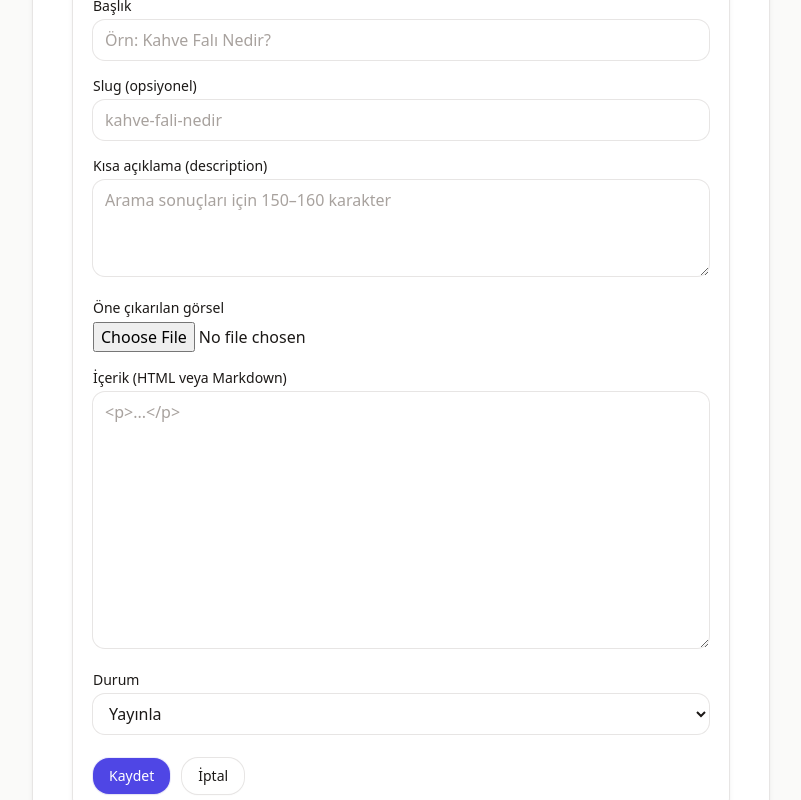
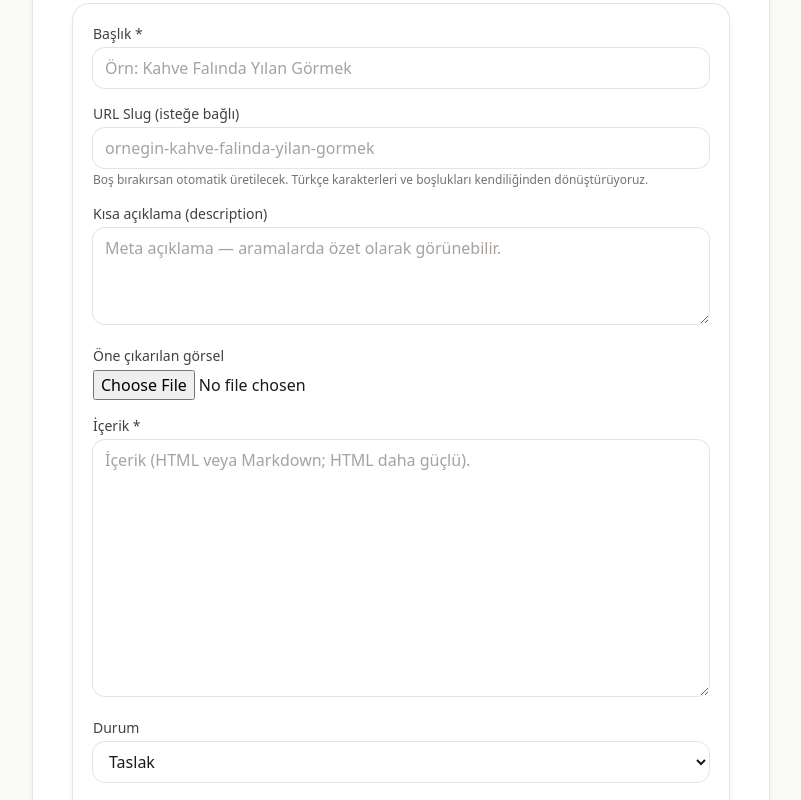
Before and after one commit to kuleliworks/kahve-fali, a Next.js app: page /panel/blog/yeni in a window 1280 px wide. Shown: the part 300-1100 px from the top of the page, without its empty margins (239-1040 px from the left). Built offline with nearby package versions, Linux system fonts and the light colour scheme.

Commit message:
Update NewPostClient.tsx

```diff
--- a/app/panel/blog/yeni/NewPostClient.tsx
+++ b/app/panel/blog/yeni/NewPostClient.tsx
@@ -1,139 +1,227 @@
-// app/panel/blog/yeni/NewPostClient.tsx
 "use client";
 
-import { useState } from "react";
-import { useRouter } from "next/navigation";
+import { useState, useRef } from "react";
 import BlogImageUpload from "@/components/BlogImageUpload";
 
-type Status = "pub" | "draft";
+type Draft = {
+  title?: string;
+  slug?: string;
+  description?: string;
+  image?: string;
+  content?: string;
+  status?: "draft" | "pub";
+};
 
 export default function NewPostClient() {
-  const [d, setD] = useState({
-    title: "",
-    slug: "",
-    description: "",
-    image: "",
-    content: "",
-    status: "pub" as Status,
-  });
-  const [saving, setSaving] = useState(false);
-  const [err, setErr] = useState<string | null>(null);
-  const router = useRouter();
+  const [d, setD] = useState<Draft>({ status: "draft" });
+  const [loading, setLoading] = useState(false);
+  const [error, setError] = useState<string | null>(null);
 
-  async function handleSubmit(e: React.FormEvent) {
+  // Kayıt sonrası üstte göstereceğimiz bildirim
+  const [notice, setNotice] = useState<{ slug: string } | null>(null);
+
+  const controllerRef = useRef<AbortController | null>(null);
+
+  const handleSubmit = async (e: React.FormEvent) => {
     e.preventDefault();
-    setErr(null);
+    setError(null);
 
-    if (!d.title.trim()) {
-      setErr("Başlık zorunludur.");
+    const title = (d.title || "").trim();
+    const content = (d.content || "").trim();
+    if (!title || !content) {
+      setError("Başlık ve içerik zorunludur.");
       return;
     }
 
-    setSaving(true);
     try {
-      const res = await fetch("/api/blog/save", {
+      setLoading(true);
+      controllerRef.current?.abort();
+      const controller = new AbortController();
+      controllerRef.current = controller;
+
+      // slug’ı olduğu gibi gönderiyoruz (backend uniq kontrolü var)
+      const payload = {
+        title,
+        slug: (d.slug || "").trim(),
+        description: (d.description || "").trim(),
+        image: (d.image || "").trim(),
+        content,
+        status: d.status || "draft",
+      };
+
+      const res = await fetch("/api/blog/create", {
         method: "POST",
         headers: { "Content-Type": "application/json" },
+        body: JSON.stringify(payload),
+        signal: controller.signal,
         cache: "no-store",
-        body: JSON.stringify(d),
       });
 
-      const text = await res.text();
-      let json: any = {};
-      try {
-        json = JSON.parse(text);
-      } catch {
-        json = { ok: false, error: text || `HTTP ${res.status}` };
+      const json = await res.json().catch(() => ({}));
+      if (!res.ok || !json?.ok) {
+        throw new Error(json?.error || "Kayıt başarısız.");
       }
 
-      if (!res.ok || !json?.ok) {
-        throw new Error(json?.error || `HTTP ${res.status}`);
+      // YÖNLENDİRME YOK — Sayfa içinde “başarılı” bar’ı göster
+      const finalSlug: string = json.slug;
+      setNotice({ slug: finalSlug });
+      // Formu sıfırla
+      setD({ status: "draft" });
+      (document.getElementById("title") as HTMLInputElement | null)?.focus();
+    } catch (err: any) {
+      if (err?.name === "AbortError") {
+        setError("İstek iptal edildi, tekrar deneyin.");
+      } else {
+        setError(err?.message || "Beklenmedik hata.");
       }
+    } finally {
+      setLoading(false);
+    }
+  };
 
-      // Başarılı — iki seçenekli basit confirm
-      const go = confirm("Yazı kaydedildi. 'Tamam' ile yazıya git, 'İptal' ile yeni yazı ekle.");
-      if (go) {
-        router.push(`/blog/${encodeURIComponent(json.slug)}`);
-      } else {
-        setD({ title: "", slug: "", description: "", image: "", content: "", status: d.status });
-        window.scrollTo({ top: 0, behavior: "smooth" });
-      }
-    } catch (e: any) {
-      setErr(e?.message || "Kaydetme başarısız.");
-    } finally {
-      setSaving(false);
-    }
-  }
+  const onNewAgain = () => {
+    setNotice(null);
+    setD({ status: "draft" });
+  };
 
   return (
-    <form onSubmit={handleSubmit} className="mx-auto max-w-3xl p-4">
-      <div className="k-card">
-        <h1 className="text-xl font-semibold">Yeni Yazı</h1>
+    <div className="mx-auto max-w-3xl px-4 py-8">
+      {/* ÜST BİLDİRİM BAR */}
+      {notice && (
+        <div className="fixed inset-x-0 top-0 z-50">
+          <div className="mx-auto max-w-3xl px-4">
+            <div className="mt-2 rounded-xl border border-emerald-200 bg-emerald-50 p-4 shadow">
+              <div className="flex flex-col gap-3 sm:flex-row sm:items-center sm:justify-between">
+                <div className="text-emerald-800">
+                  <strong>Yazı oluşturuldu.</strong> İşlemin tamamlandı.
+                </div>
+                <div className="flex gap-2">
+                  <button
+                    type="button"
+                    className="btn btn-primary"
+                    onClick={() =>
+                      window.open(`/blog/${encodeURIComponent(notice.slug)}`, "_blank", "noopener")
+                    }
+                  >
+                    Yazıyı gör
+                  </button>
+                  <button type="button" className="btn btn-ghost" onClick={onNewAgain}>
+                    Yeni yazı
+                  </button>
+                </div>
+              </div>
+            </div>
+          </div>
+        </div>
+      )}
 
-        <label className="mt-4 block text-sm font-medium">Başlık</label>
+      <h1 className="mb-6 text-2xl font-semibold">Yeni Blog Yazısı</h1>
+
+      <form onSubmit={handleSubmit} className="k-card space-y-4">
+        {/* Başlık */}
+        <div>
+          <label htmlFor="title" className="block text-sm font-medium text-stone-700">
+            Başlık *
+          </label>
           <input
+            id="title"
             className="input mt-1"
-          value={d.title}
+            placeholder="Örn: Kahve Falında Yılan Görmek"
+            value={d.title || ""}
             onChange={(e) => setD({ ...d, title: e.target.value })}
-          placeholder="Örn: Kahve Falı Nedir?"
+            required
           />
+        </div>
 
-        <label className="mt-4 block text-sm font-medium">Slug (opsiyonel)</label>
+        {/* Slug */}
+        <div>
+          <label htmlFor="slug" className="block text-sm font-medium text-stone-700">
+            URL Slug (isteğe bağlı)
+          </label>
           <input
+            id="slug"
             className="input mt-1"
-          value={d.slug}
+            placeholder="ornegin-kahve-falinda-yilan-gormek"
+            value={d.slug || ""}
             onChange={(e) => setD({ ...d, slug: e.target.value })}
-          placeholder="kahve-fali-nedir"
           />
+          <p className="mt-1 text-xs text-stone-500">
+            Boş bırakırsan otomatik üretilecek. Türkçe karakterleri ve boşlukları kendiliğinden
+            dönüştürüyoruz.
+          </p>
+        </div>
 
-        <label className="mt-4 block text-sm font-medium">Kısa açıklama (description)</label>
+        {/* Açıklama */}
+        <div>
+          <label htmlFor="desc" className="block text-sm font-medium text-stone-700">
+            Kısa açıklama (description)
+          </label>
           <textarea
+            id="desc"
             className="input mt-1 h-24"
-          value={d.description}
+            placeholder="Meta açıklama — aramalarda özet olarak görünebilir."
+            value={d.description || ""}
             onChange={(e) => setD({ ...d, description: e.target.value })}
-          placeholder="Arama sonuçları için 150–160 karakter"
           />
+        </div>
 
-        <label className="mt-4 block text-sm font-medium">Öne çıkarılan görsel</label>
+        {/* Öne çıkarılan görsel */}
+        <div>
+          <label className="block text-sm font-medium text-stone-700">
+            Öne çıkarılan görsel
+          </label>
           <div className="mt-1">
             <BlogImageUpload onDone={(url) => setD({ ...d, image: url })} />
+          </div>
           {d.image && (
-            <div className="mt-2 overflow-hidden rounded-xl border">
+            <div className="mt-2 overflow-hidden rounded-lg border">
               {/* eslint-disable-next-line @next/next/no-img-element */}
-              <img src={d.image} alt="Önizleme" className="h-48 w-full object-cover" />
+              <img src={d.image} alt="Önizleme" className="h-40 w-full object-cover" />
             </div>
           )}
         </div>
 
-        <label className="mt-4 block text-sm font-medium">İçerik (HTML veya Markdown)</label>
+        {/* İçerik */}
+        <div>
+          <label htmlFor="content" className="block text-sm font-medium text-stone-700">
+            İçerik *
+          </label>
           <textarea
+            id="content"
             className="input mt-1 h-64"
-          value={d.content}
+            placeholder="İçerik (HTML veya Markdown; HTML daha güçlü)."
+            value={d.content || ""}
             onChange={(e) => setD({ ...d, content: e.target.value })}
-          placeholder="<p>...</p>"
+            required
           />
+        </div>
 
-        <label className="mt-4 block text-sm font-medium">Durum</label>
+        {/* Durum */}
+        <div>
+          <label htmlFor="status" className="block text-sm font-medium text-stone-700">
+            Durum
+          </label>
           <select
+            id="status"
             className="input mt-1"
-          value={d.status}
-          onChange={(e) => setD({ ...d, status: e.target.value as Status })}
+            value={d.status || "draft"}
+            onChange={(e) =>
+              setD({ ...d, status: (e.target.value as "draft" | "pub") || "draft" })
+            }
           >
+            <option value="draft">Taslak</option>
             <option value="pub">Yayınla</option>
-          <option value="draft">Taslak</option>
           </select>
+        </div>
 
-        {err && <p className="mt-3 text-sm text-red-600">{err}</p>}
+        {error && <p className="text-sm text-red-600">{error}</p>}
 
-        <div className="mt-6 flex gap-3">
-          <button type="submit" disabled={saving} className="btn btn-primary">
-            {saving ? "Kaydediliyor..." : "Kaydet"}
-          </button>
-          <button type="button" className="btn btn-ghost" onClick={() => router.push("/panel/blog")}>
-            İptal
+        <div className="pt-2">
+          <button type="submit" className="btn btn-primary" disabled={loading}>
+            {loading ? "Kaydediliyor..." : "Kaydet"}
           </button>
         </div>
+      </form>
     </div>
-    </form>
   );
 }
```
Lines whose indentation alone changed are shown as unchanged.
